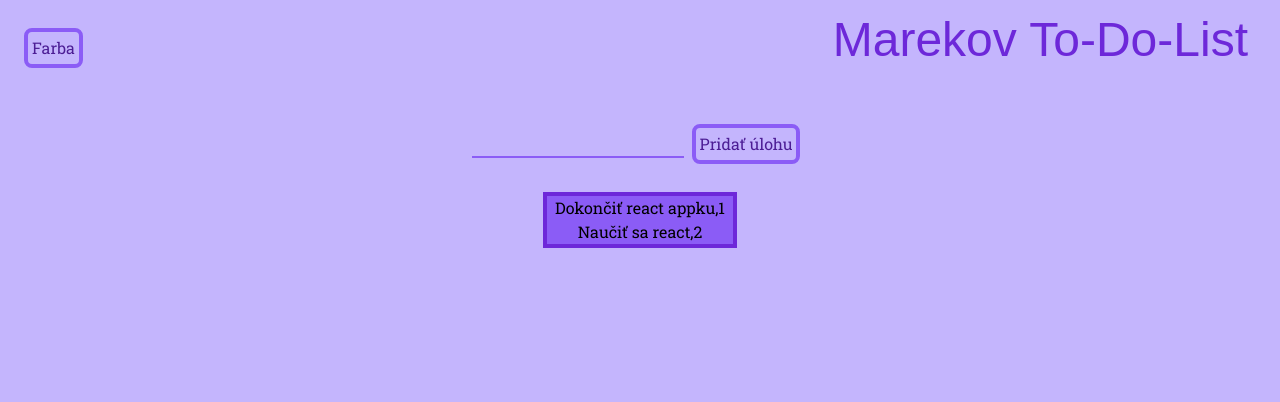
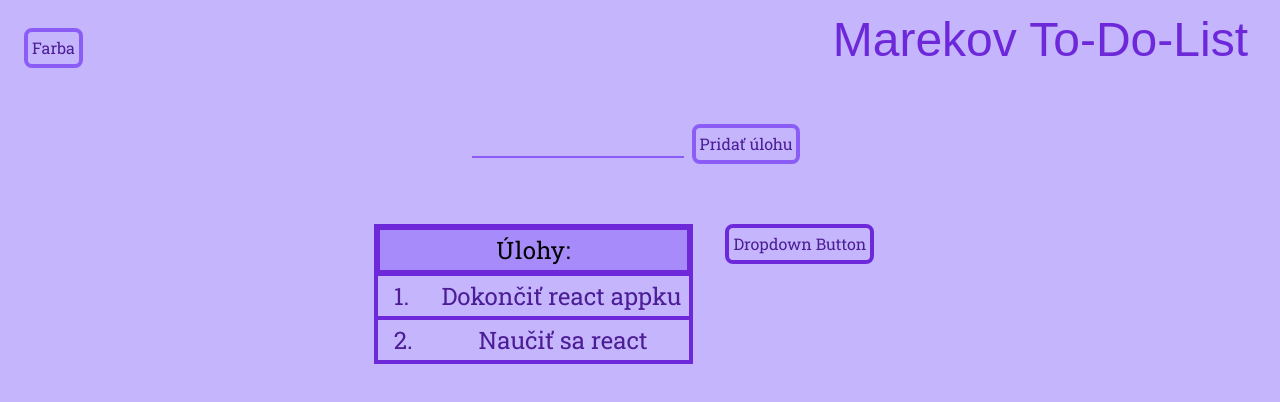
Before and after one commit to LonziSlovakia/toDoList, a React (Create React App) app: page / in a window 1280 px wide. Shown: the top 402 px of the page. Built offline with nearby package versions, Linux system fonts and the light colour scheme; a web font is replaced by a local one.

Commit message:
trošku naštýlované a pripravené pre kodovanie funkcionality filtrov.

```diff
--- a/src/App.js
+++ b/src/App.js
@@ -33,6 +33,7 @@ class App extends React.Component {
               })}
             </Dropdown.Menu>
           </Dropdown>
+
           <h1 className={`mx-8 text-${color}-700 font-sansita text-5xl text-center py-4`}>Marekov To-Do-List</h1>
         </header>
         <List color={color} />
--- a/src/ListComponent.js
+++ b/src/ListComponent.js
@@ -1,6 +1,8 @@
 import React, { useState } from 'react'
 import Form from './FormComponent'
 import Task from './TaskComponent'
+import { DropdownButton } from 'react-bootstrap'
+import { Dropdown } from 'react-bootstrap'
 
 const List = (props) => {
     const { color } = props;
@@ -12,7 +14,7 @@ const List = (props) => {
     const handleChangeTask = (task) => {
         let ids = (tasks).map((task2) => task2.id)
         let newId = Math.max(...ids) + 1;
-        let newTask = { id: newId, task: task, completed: false, softDeleted: false }
+        let newTask = { id: newId, task: (task.charAt(0).toUpperCase() + task.slice(1)), completed: false, softDeleted: false }
         let newValue = [...tasks, newTask]
         setTask(newValue);
     };
@@ -20,11 +22,29 @@ const List = (props) => {
     return (
         <>
             <Form color={color} odoslanie={handleChangeTask} />
-            <ul className={`bg-${color}-500 border-4 border-${color}-700 inline-block px-2`}>
-                {tasks.map((task) =>
-                    <Task key={task.id} task={task} color={color}>{task.task}</Task>
-                )}
-            </ul>
+            <div className="mt-8 flex justify-center">
+
+                <ul className={`text-2xl bg-${color}-500 border-4 border-b-2 border-${color}-700 inline-block`}>
+                    <li className={`p-1 border-2 border-b-4 border-${color}-700 bg-${color}-400 tracking-wide`}>Úlohy:</li>
+                    {tasks.map((task) =>
+                        <Task key={task.id} task={task} color={color} />
+                    )}
+                </ul>
+
+                <Dropdown>
+                    <Dropdown.Toggle drop="down" className={`mx-8 p-1 text-${color}-900 border-4 border-${color}-700 rounded-lg bg-${color}-300  hover:bg-${color}-400`}>
+                        Dropdown Button
+                    </Dropdown.Toggle>
+
+                    <Dropdown.Menu className={`block py-1 mt-0.5 px-2 border-4 border-${color}-500 text-${color}-900 rounded-lg bg-${color}-300`}>
+                        <Dropdown.Item className={`block mt-0.5 px-2 text-${color}-900 rounded-lg bg-${color}-300 hover:bg-${color}-400`}>Úlohy</Dropdown.Item>
+                        <Dropdown.Divider className="mt-0.5 border-b-2 border-black" />
+                        <Dropdown.Item className={`block mt-0.5 px-2 text-${color}-900 rounded-lg bg-${color}-300 hover:bg-${color}-400`}>Všetky</Dropdown.Item>
+                        <Dropdown.Item className={`block mt-0.5 px-2 text-${color}-900 rounded-lg bg-${color}-300 hover:bg-${color}-400`}>Splnené</Dropdown.Item>
+                        <Dropdown.Item className={`block mt-0.5 px-2 text-${color}-900 rounded-lg bg-${color}-300 hover:bg-${color}-400`}>Kôš</Dropdown.Item>
+                    </Dropdown.Menu>
+                </Dropdown>
+            </div>
         </>
     )
 }
--- a/src/TaskComponent.js
+++ b/src/TaskComponent.js
@@ -1,10 +1,11 @@
 import React from 'react'
 
 function Task(props) {
-    const { task } = props
+    const { task, color } = props
     return (
-        <li>
-            {task.task},{task.id}
+        <li className={`py-1 px-2 border-b-2 border-t-2 border-${color}-700 text-${color}-900 bg-${color}-300 flex`}>
+            <div className="inline-block pl-2 pr-8">{task.id}.</div>
+            <div className="mr-auto ml-auto">{task.task}</div>
         </li>
     )
 }
```
